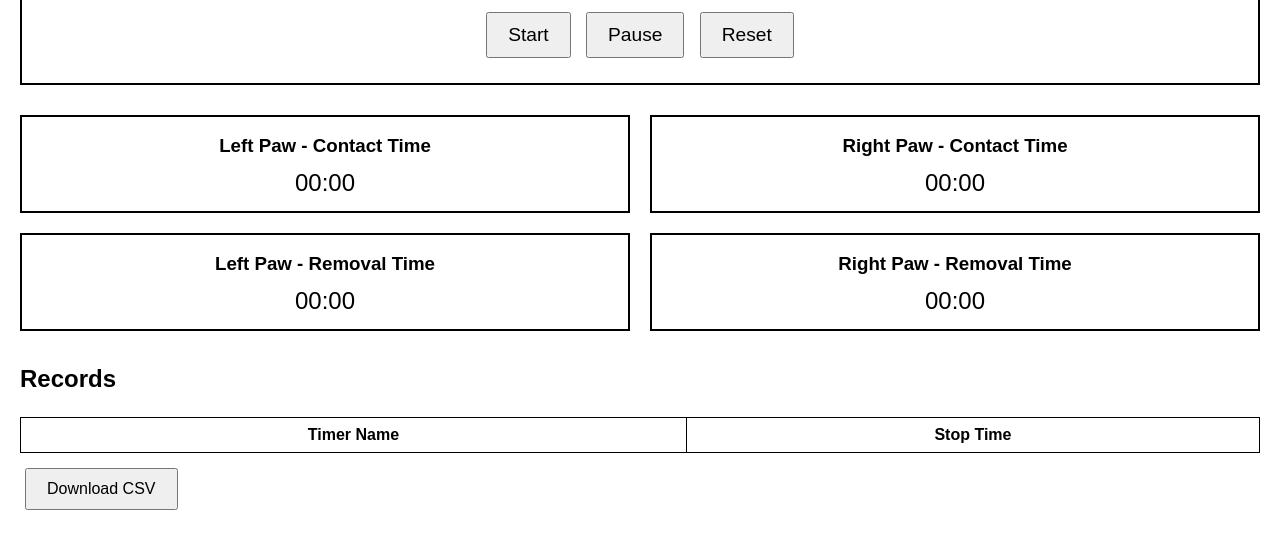
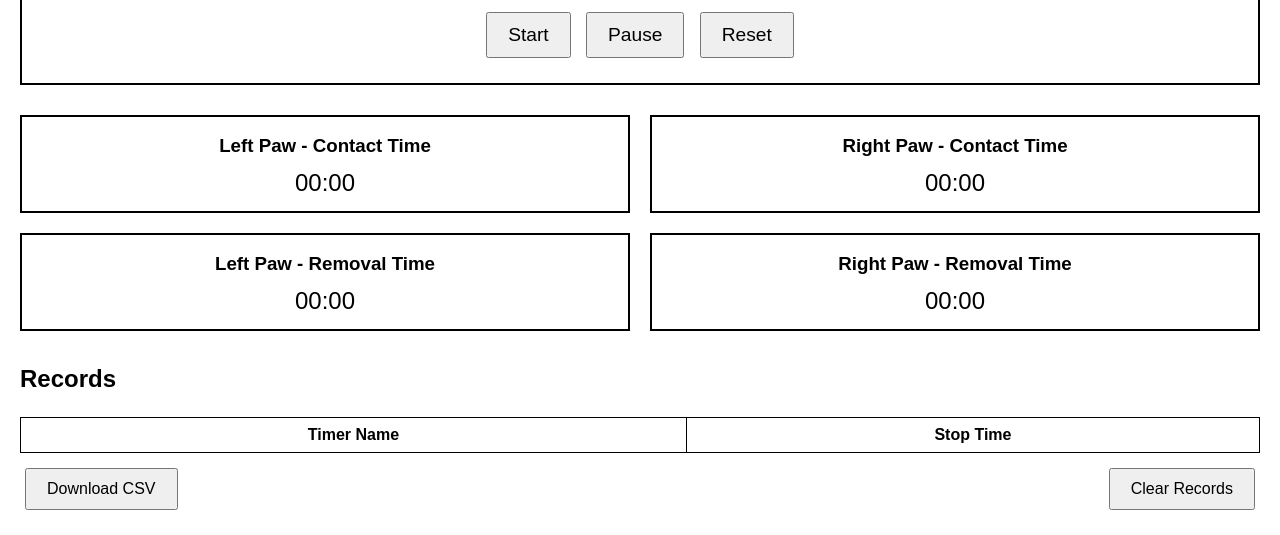
Before and after one commit to leopomme/Four-Timer-Behavioral, a plain HTML site: page index.html in a window 1280 px wide. Shown: the part 301-836 px from the top of the page. Drawn offline with Linux system fonts and the light colour scheme.

Commit message:
clear records fix

```diff
--- a/index.html
+++ b/index.html
@@ -91,6 +91,12 @@
       padding: 5px;
       text-align: center;
     }
+    /* Container for records buttons */
+    .records-buttons {
+      display: flex;
+      justify-content: space-between;
+      align-items: center;
+    }
     /* Flash Animation for Main Timer at 120 seconds */
     .flash {
       animation: flash 1s infinite;
@@ -161,7 +167,10 @@
           <!-- Log entries will appear here -->
         </tbody>
       </table>
-      <button id="download-csv">Download CSV</button>
+      <div class="records-buttons">
+        <button id="download-csv">Download CSV</button>
+        <button id="clear-records">Clear Records</button>
+      </div>
     </section>
   </main>
   <script>
@@ -267,7 +276,7 @@
       paused = true;
     });
 
-    // Reset main timer and mini timers
+    // Reset button: resets only timers, not the records logs
     document.getElementById('reset-btn').addEventListener('click', function() {
       // Reset main timer
       clearInterval(mainTimerInterval);
@@ -288,10 +297,6 @@
         timerObj.element.classList.remove('stopped');
         timerObj.interval = null;
       });
-
-      // Clear records
-      recordsData = [];
-      document.querySelector('#records-table tbody').innerHTML = "";
     });
 
     // Initialize mini timers by selecting each element and setting up events
@@ -381,6 +386,14 @@
       document.body.removeChild(link);
     });
 
+    // Clear records button: confirm before clearing records logs
+    document.getElementById('clear-records').addEventListener('click', function() {
+      if (confirm("Are you sure you want to clear records?")) {
+        recordsData = [];
+        document.querySelector('#records-table tbody').innerHTML = "";
+      }
+    });
+
     // Initialize mini timers on page load
     initMiniTimers();
   </script>
```
